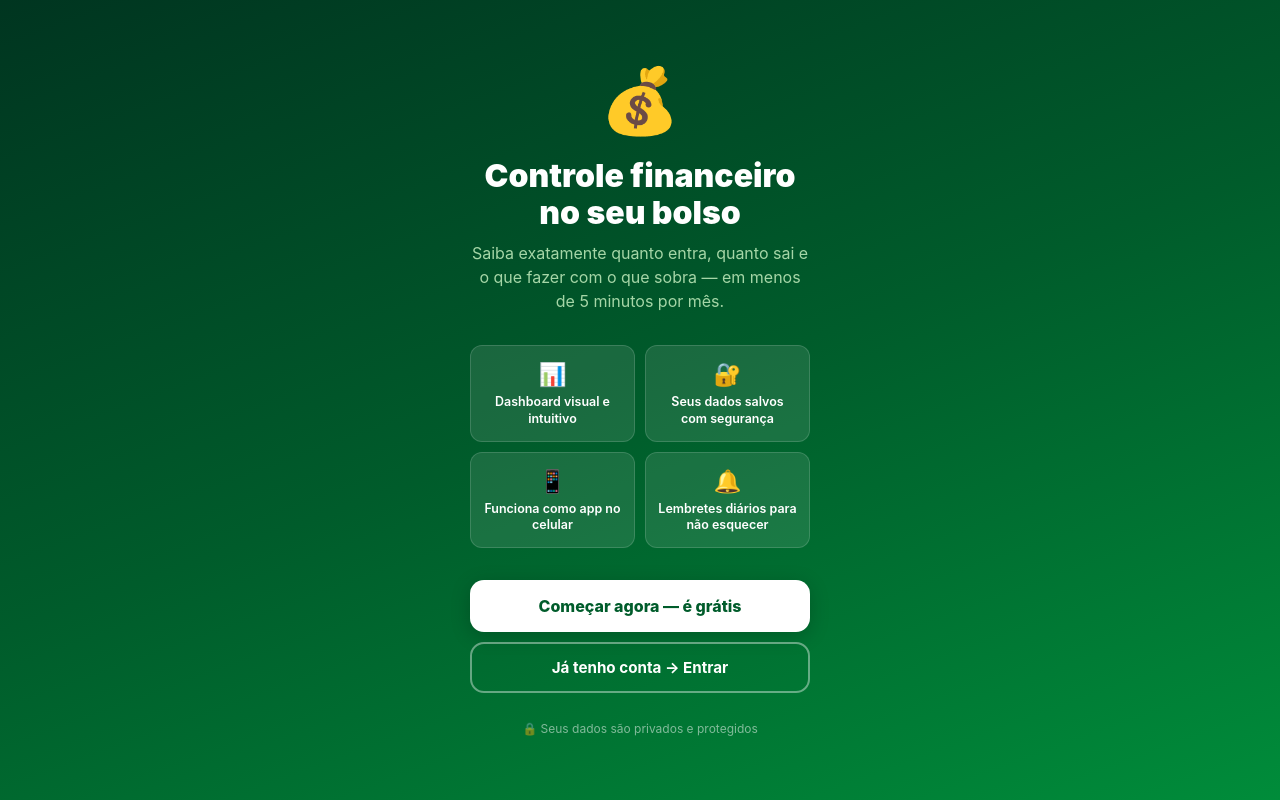
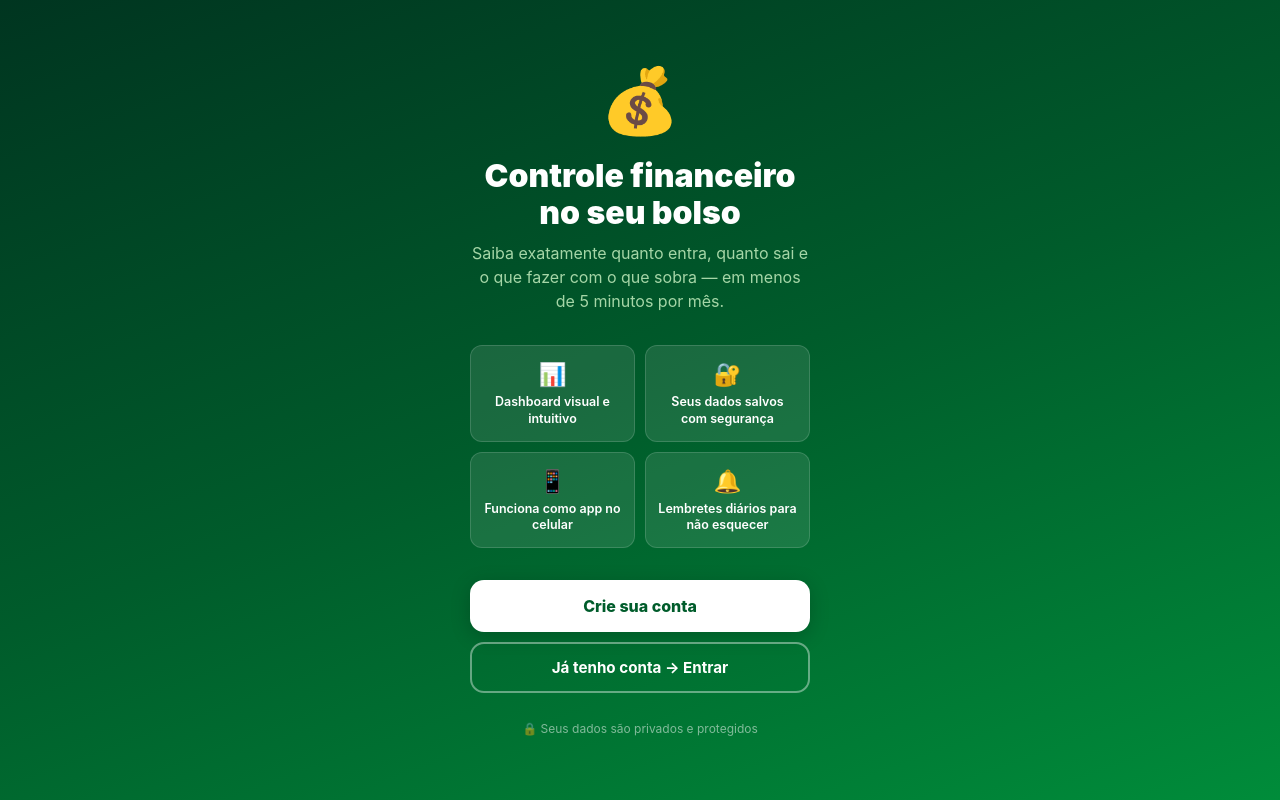
Before and after one commit to 99bayer/finapp, a Flask app: page / in a window 1280 px wide. Run offline with Flask 3, Linux system fonts and the light colour scheme.

Commit message:
Update landing.html

```diff
--- a/templates/landing.html
+++ b/templates/landing.html
@@ -61,7 +61,7 @@
   </div>
 
   <div class="land-btns">
-    <a href="/cadastro" class="btn-land-primary">Começar agora — é grátis</a>
+    <a href="/cadastro" class="btn-land-primary">Crie sua conta</a>
     <a href="/login" class="btn-land-secondary">Já tenho conta → Entrar</a>
   </div>
 
```
